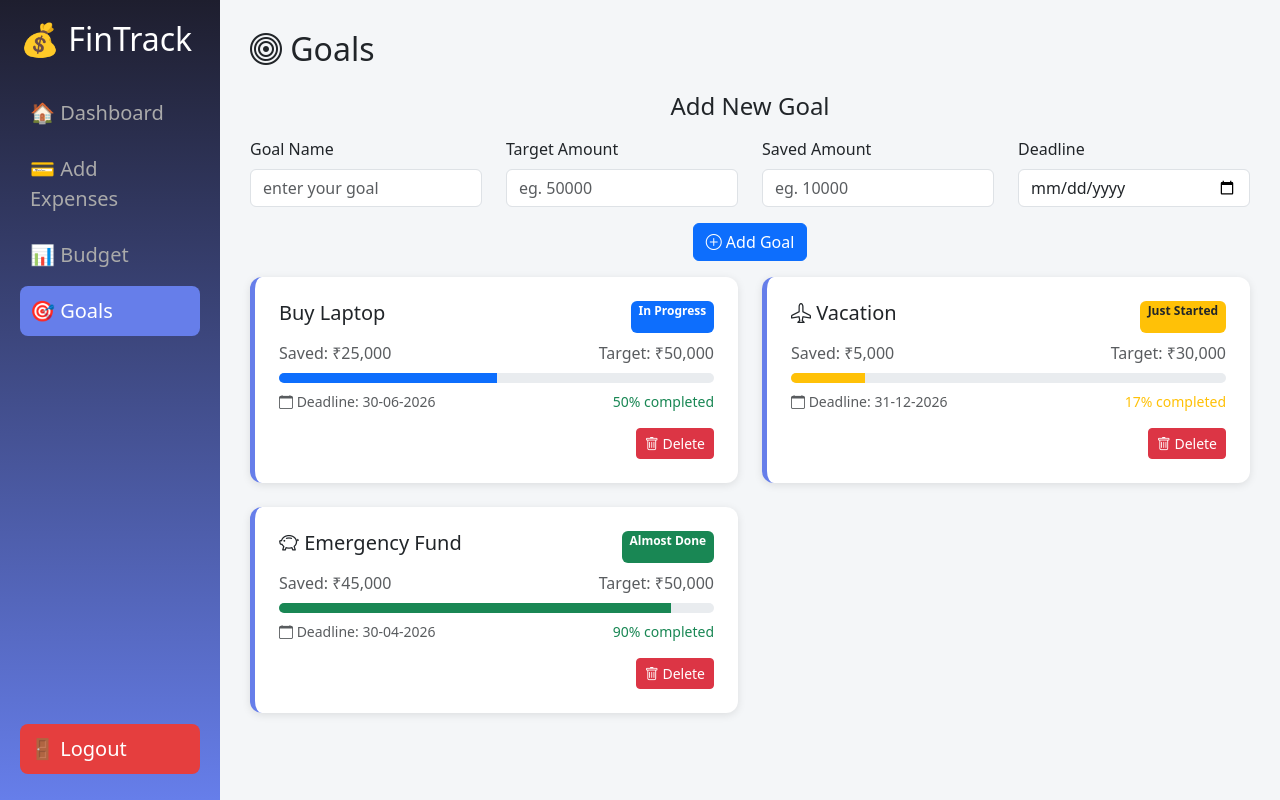
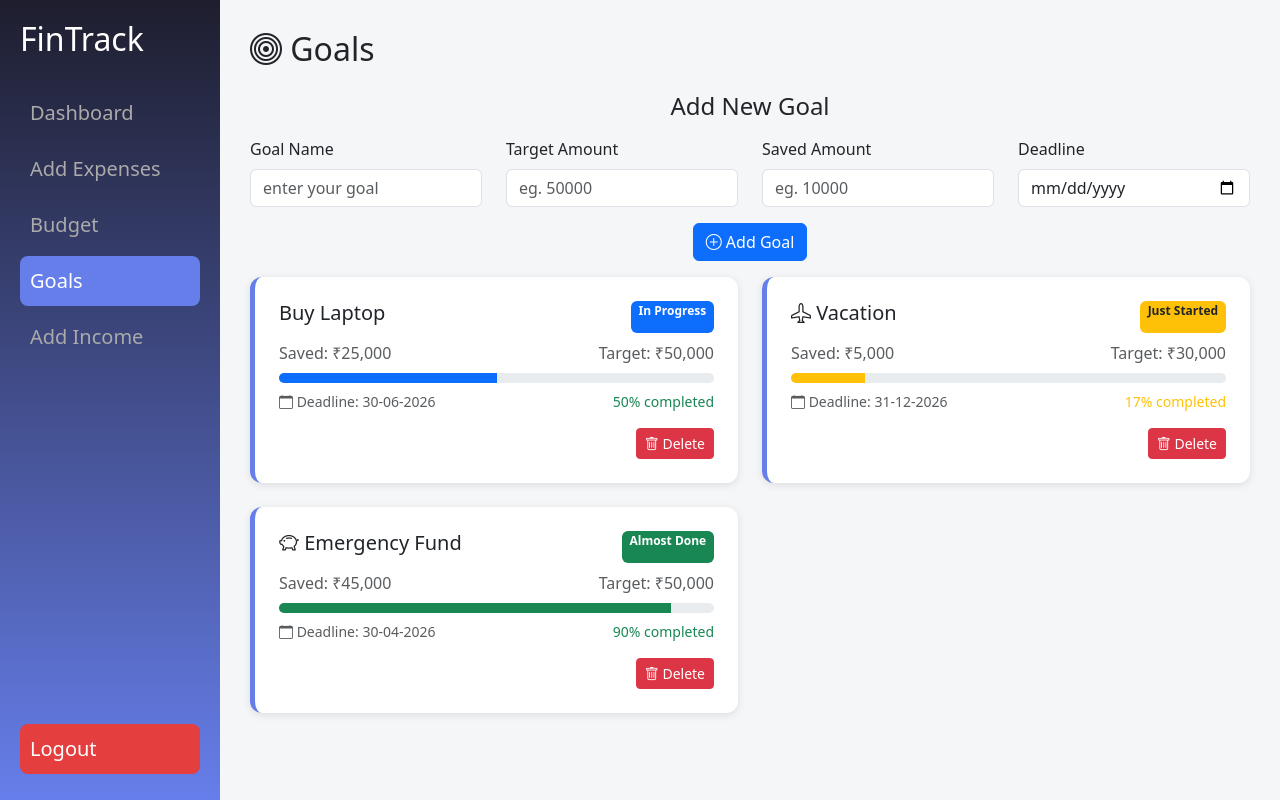
Before and after one commit to Harini-SA/PERSONAL-EXPENSE-TRACKER, a Flask app: page /goals in a window 1280 px wide. Run offline with Flask 3, Linux system fonts and the light colour scheme.

Commit message:
income in sidebar

```diff
--- a/templates/goals.html
+++ b/templates/goals.html
@@ -61,12 +61,13 @@
 
 <body>
     <div class="sidebar">
-        <h2 style="margin-bottom: 30px;">💰 FinTrack</h2>
-        <a href="/dashboard" class="nav-link">🏠 Dashboard</a>
-        <a href="/add_expense" class="nav-link">💳 Add Expenses</a>
-        <a href="/budget" class="nav-link">📊 Budget</a>
-        <a href="/goals" class="nav-link active">🎯 Goals</a>
-        <a href="/login" class="nav-link mt-auto" style="background-color: #e53e3e; color: white;">🚪 Logout</a>
+        <h2 style="margin-bottom: 30px;">FinTrack</h2>
+        <a href="/dashboard" class="nav-link">Dashboard</a>
+        <a href="/add_expense" class="nav-link">Add Expenses</a>
+        <a href="/budget" class="nav-link">Budget</a>
+        <a href="/goals" class="nav-link active">Goals</a>
+        <a href="/add_income" class="nav-link">Add Income</a>
+        <a href="/login" class="nav-link mt-auto" style="background-color: #e53e3e; color: white;">Logout</a>
     </div>
     <div class="main-content">
         <h2 class="mb-4">
```
